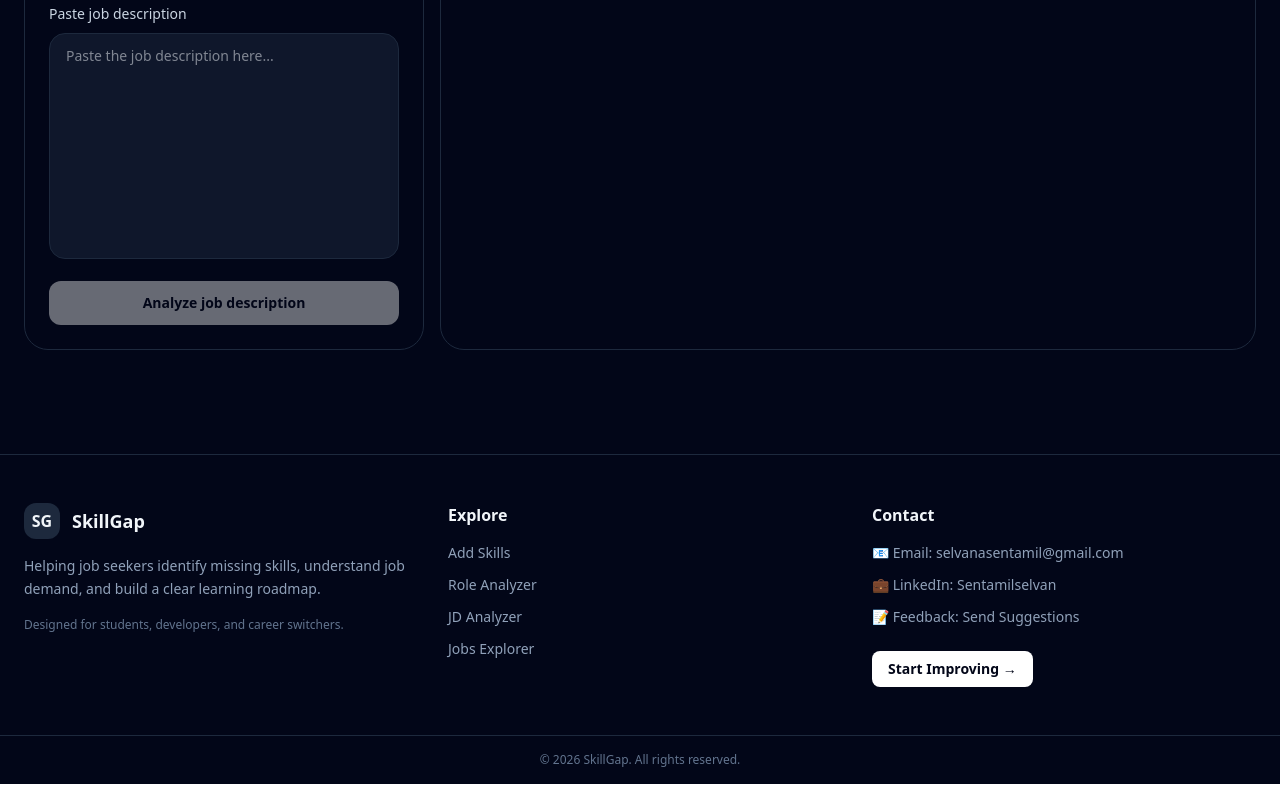
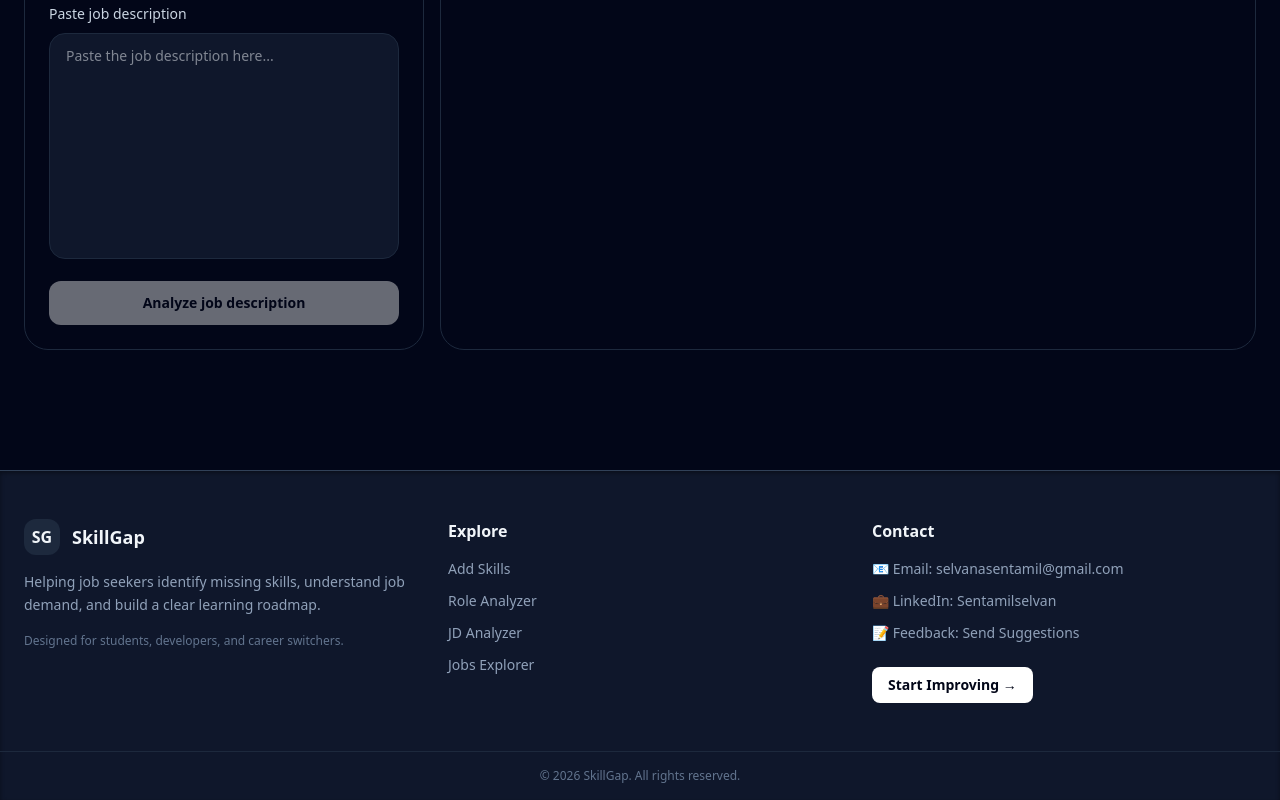
Before and after one commit to SentamilselvanA/Skillgap-Analayser, a React (Vite) app: page /jd in a window 1280 px wide. Shown: the part 390-1190 px from the top of the page. Built offline with nearby package versions, Linux system fonts and the light colour scheme.

Commit message:
version1.o

```diff
--- a/src/components/Footer.jsx
+++ b/src/components/Footer.jsx
@@ -2,7 +2,8 @@ import { Link } from "react-router-dom";
 
 export default function Footer() {
   return (
-    <footer className="mt-20 border-t border-slate-800 bg-slate-950">
+    <footer className="mt-24 border-t border-slate-700 bg-slate-900 shadow-inner shadow-black/40">
+
       <div className="max-w-7xl mx-auto px-6 py-12 grid gap-10 md:grid-cols-3">
 
         {/* BRAND */}
--- a/src/components/Roadmap.jsx
+++ b/src/components/Roadmap.jsx
@@ -95,10 +95,11 @@ export default function Roadmap({ missingSkills }) {
                       className="text-sm font-semibold text-white transition-colors duration-300 group-hover:text-blue-400"
                     >
                       {r.name}
-                    </a>
+
                     <div className="text-xs text-slate-400 mt-1 break-all">
                       {r.url}
                     </div>
+                     </a>
                   </li>
                 ))}
               </ul>
```
Also changed, not shown: public/skillnova-logo.png, vercel.json (added).
